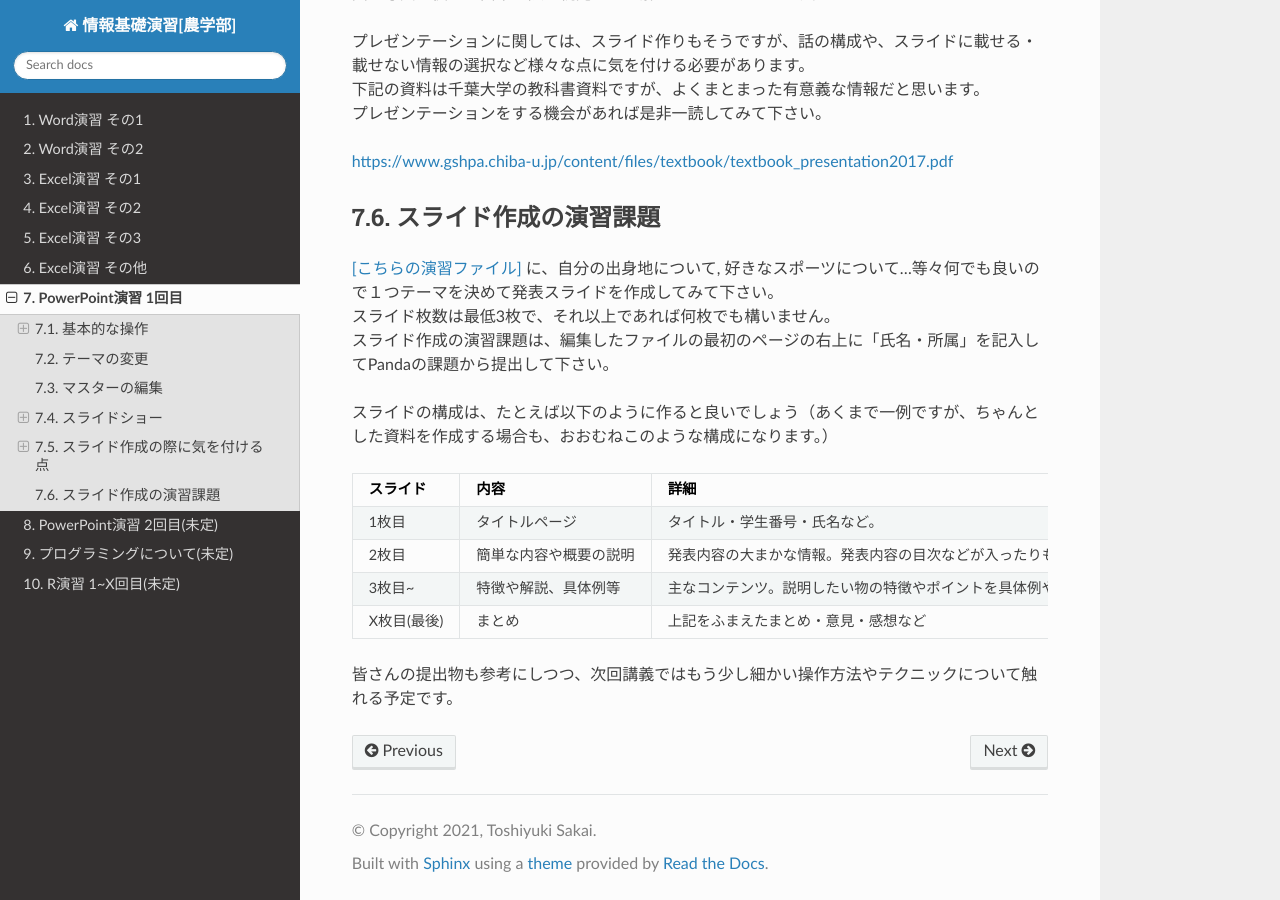
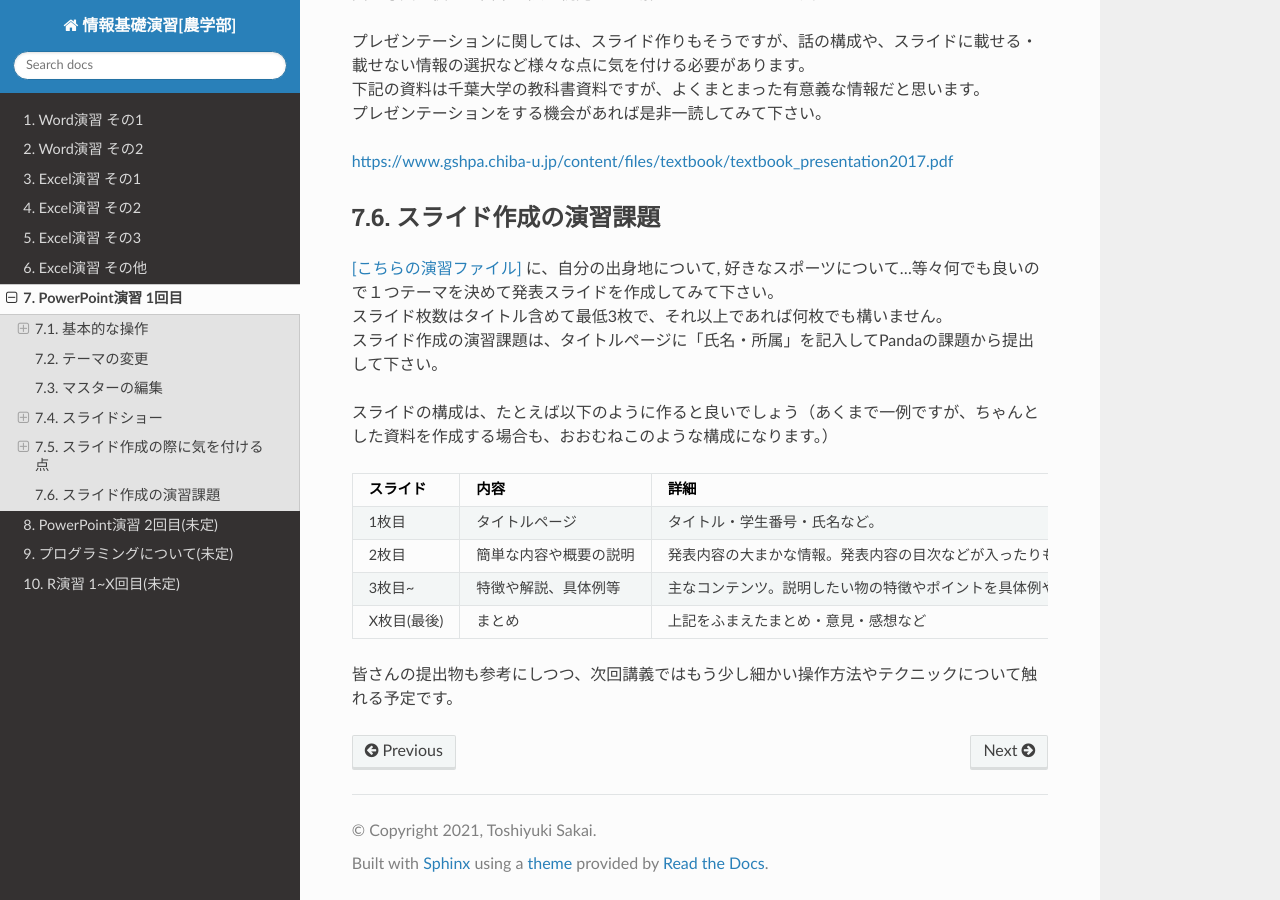
Before and after one commit to slt666666/informatics_agri_1st, a Sphinx documentation site: the page built from source/powerpoint_1.rst, in a window 1280 px wide and 900 px high, scrolled down 7605 px. Built offline with Sphinx 7.4.7 and the Read the Docs theme 2.0.0, drawn with Linux system fonts in a browser that asks for light colours.

Commit message:
update powerpoint1

```diff
--- a/source/powerpoint_1.rst
+++ b/source/powerpoint_1.rst
@@ -127,9 +127,9 @@ https://www.gshpa.chiba-u.jp/content/files/textbook/textbook_presentation2017.pd
 
 スライド作成の演習課題
 ^^^^^^^^^^^^^^^^^^^^^^^^^^^^^^^^^^^^^^^^^^^^
-| `[こちらの演習ファイル] <_static/documents/excel/powerpoint1.xlsx>`_ に、自分の出身地について, 好きなスポーツについて…等々何でも良いので１つテーマを決めて発表スライドを作成してみて下さい。
-| スライド枚数は最低3枚で、それ以上であれば何枚でも構いません。
-| スライド作成の演習課題は、編集したファイルの最初のページの右上に「氏名・所属」を記入してPandaの課題から提出して下さい。
+| `[こちらの演習ファイル] <_static/documents/powerpoint/practice.pptx>`_ に、自分の出身地について, 好きなスポーツについて…等々何でも良いので１つテーマを決めて発表スライドを作成してみて下さい。
+| スライド枚数はタイトル含めて最低3枚で、それ以上であれば何枚でも構いません。
+| スライド作成の演習課題は、タイトルページに「氏名・所属」を記入してPandaの課題から提出して下さい。
 
 スライドの構成は、たとえば以下のように作ると良いでしょう（あくまで一例ですが、ちゃんとした資料を作成する場合も、おおむねこのような構成になります。）
 
```
Also changed, not shown: 1 other file.
